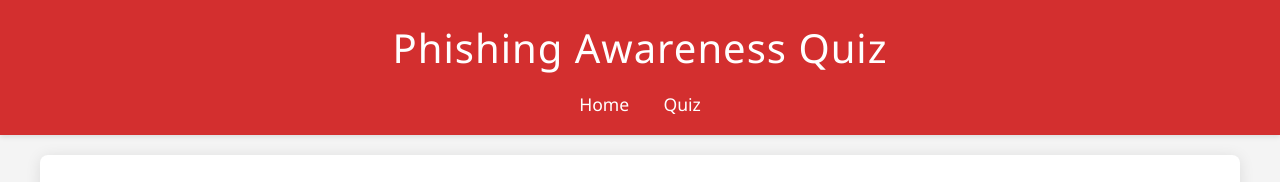
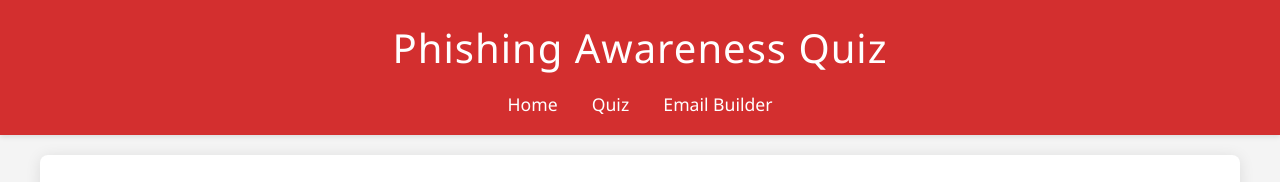
Before and after one commit to ramialdine/phishing-awareness-site, a plain HTML site: page quiz.html in a window 1280 px wide. Shown: the top 182 px of the page. Drawn offline with Linux system fonts and the light colour scheme.

Commit message:
Update quiz.html

```diff
--- a/quiz.html
+++ b/quiz.html
@@ -12,6 +12,7 @@
         <nav>
             <a href="index.html">Home</a>
             <a href="quiz.html">Quiz</a>
+            <a href="builder.html">Email Builder</a>
         </nav>
     </header>
     <main>
```
